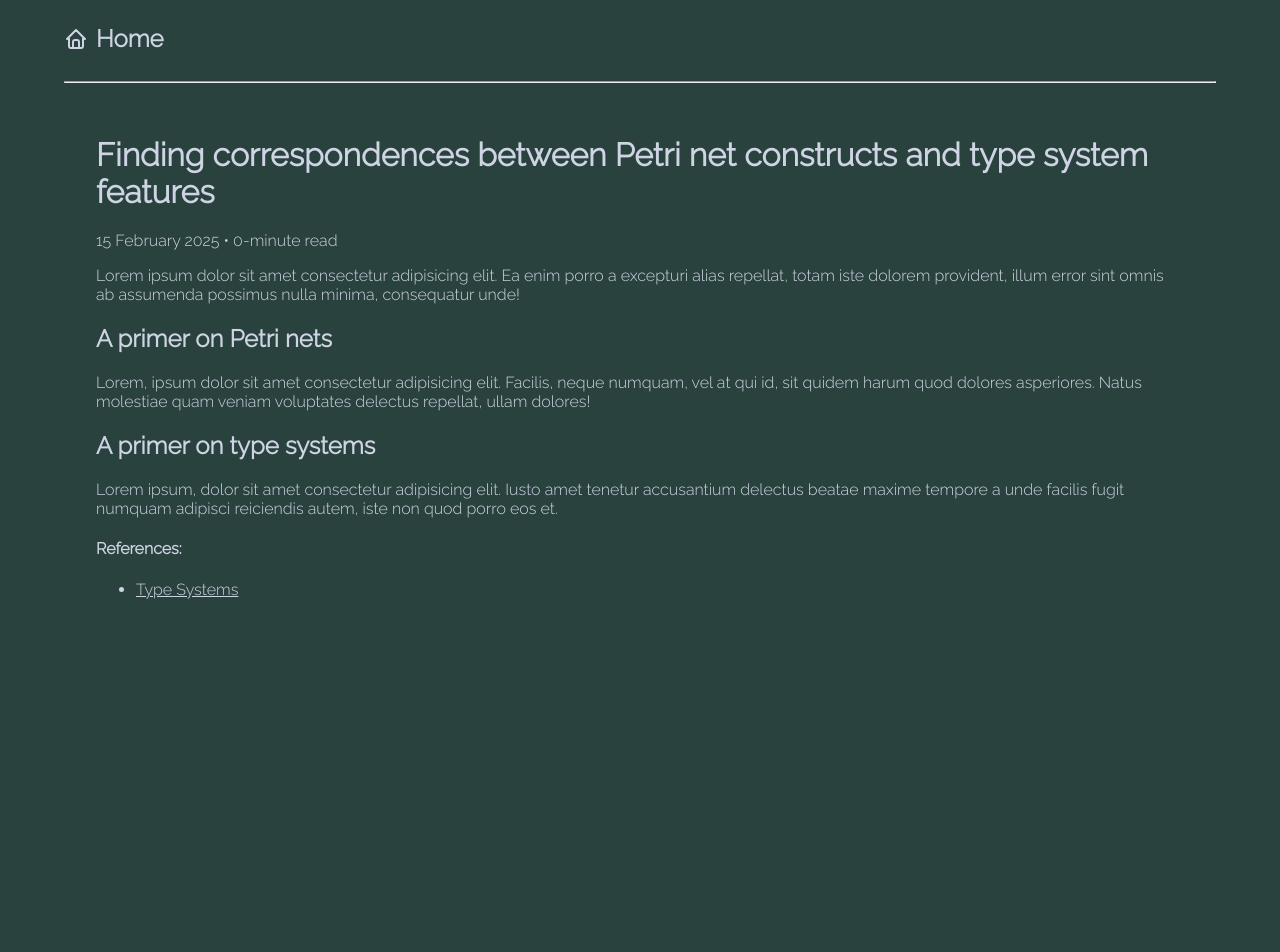
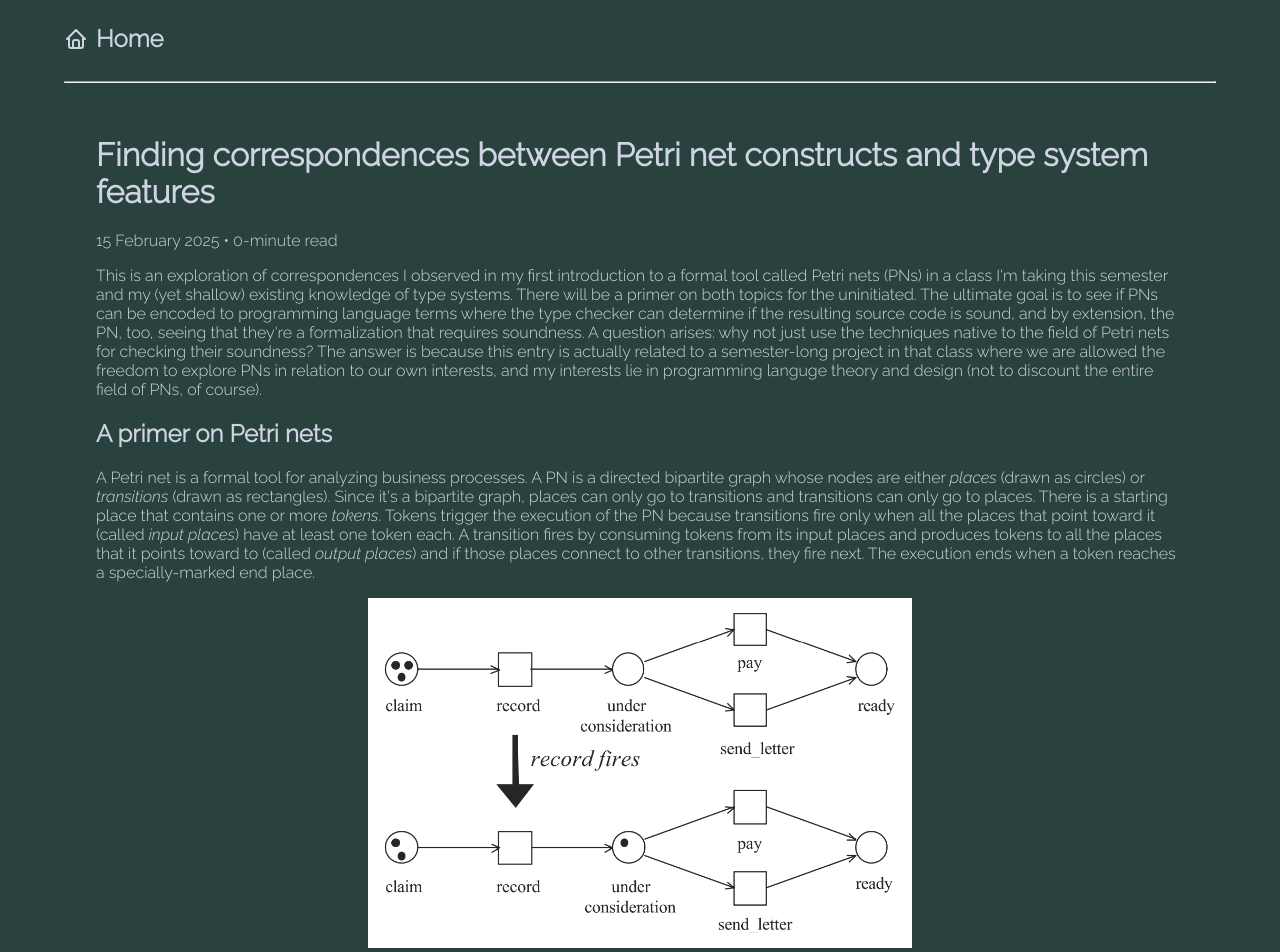
Before and after one commit to hi-brylle/hi-brylle-blog, a SvelteKit app: page /petri-net-type-systems-correspondence in a window 1280 px wide. Shown: the top 952 px of the page. Before the commit the page ends 800 px from the top, so only its background shows below. Built offline with nearby package versions, Linux system fonts and the light colour scheme.

Commit message:
Add introduction and static image

```diff
--- a/src/routes/(content)/petri-net-type-systems-correspondence/+page.svelte
+++ b/src/routes/(content)/petri-net-type-systems-correspondence/+page.svelte
@@ -13,7 +13,16 @@
     <p>{date_written} &bull; {est_read_time}-minute read</p>
 
     <p>
-        Lorem ipsum dolor sit amet consectetur adipisicing elit. Ea enim porro a excepturi alias repellat, totam iste dolorem provident, illum error sint omnis ab assumenda possimus nulla minima, consequatur unde!
+        This is an exploration of correspondences I observed in my first introduction to a formal tool
+        called Petri nets (PNs) in a class I'm taking this semester and my (yet shallow) existing knowledge
+        of type systems. There will be a primer on both topics for the uninitiated. The ultimate goal
+        is to see if PNs can be encoded to programming language terms where the type checker can
+        determine if the resulting source code is sound, and by extension, the PN, too, seeing that
+        they're a formalization that requires soundness. A question arises: why not just use the
+        techniques native to the field of Petri nets for checking their soundness? The answer is
+        because this entry is actually related to a semester-long project in that class where we are
+        allowed the freedom to explore PNs in relation to our own interests, and my interests lie in
+        programming languge theory and design (not to discount the entire field of PNs, of course).
     </p>
 
     <h2>
@@ -21,8 +30,19 @@
     </h2>
 
     <p>
-        Lorem, ipsum dolor sit amet consectetur adipisicing elit. Facilis, neque numquam, vel at qui id, sit quidem harum quod dolores asperiores. Natus molestiae quam veniam voluptates delectus repellat, ullam dolores!
+        A Petri net is a formal tool for analyzing business processes. A PN is a directed bipartite
+        graph whose nodes are either <em>places</em> (drawn as circles) or <em>transitions</em>
+        (drawn as rectangles). Since it's a bipartite graph, places can only go to transitions and
+        transitions can only go to places. There is a starting place that contains one or more
+        <em>tokens</em>. Tokens trigger the execution of the PN because transitions fire only when all
+        the places that point toward it (called <em>input places</em>) have at least one token each.
+        A transition fires by consuming tokens from its input places and produces tokens to all the
+        places that it points toward to (called <em>output places</em>) and if those places connect to
+        other transitions, they fire next. The execution ends when a token reaches a specially-marked
+        end place.
     </p>
+
+    <img src="/images/petri-net-type-systems/petri-nets-primer.png" alt="Petri nets primer">
 
     <h2>
         A primer on type systems
@@ -66,6 +86,13 @@
         color: black;
     }
 
+    img {
+        max-width: 50%;
+        height: auto;
+        display: block;
+        margin: 0 auto;
+    }
+
     @media screen and (max-width: 768px) {
         * {
             font-size: smaller;
```
Also changed, not shown: static/images/petri-net-type-systems/petri-nets-primer.png (added).
